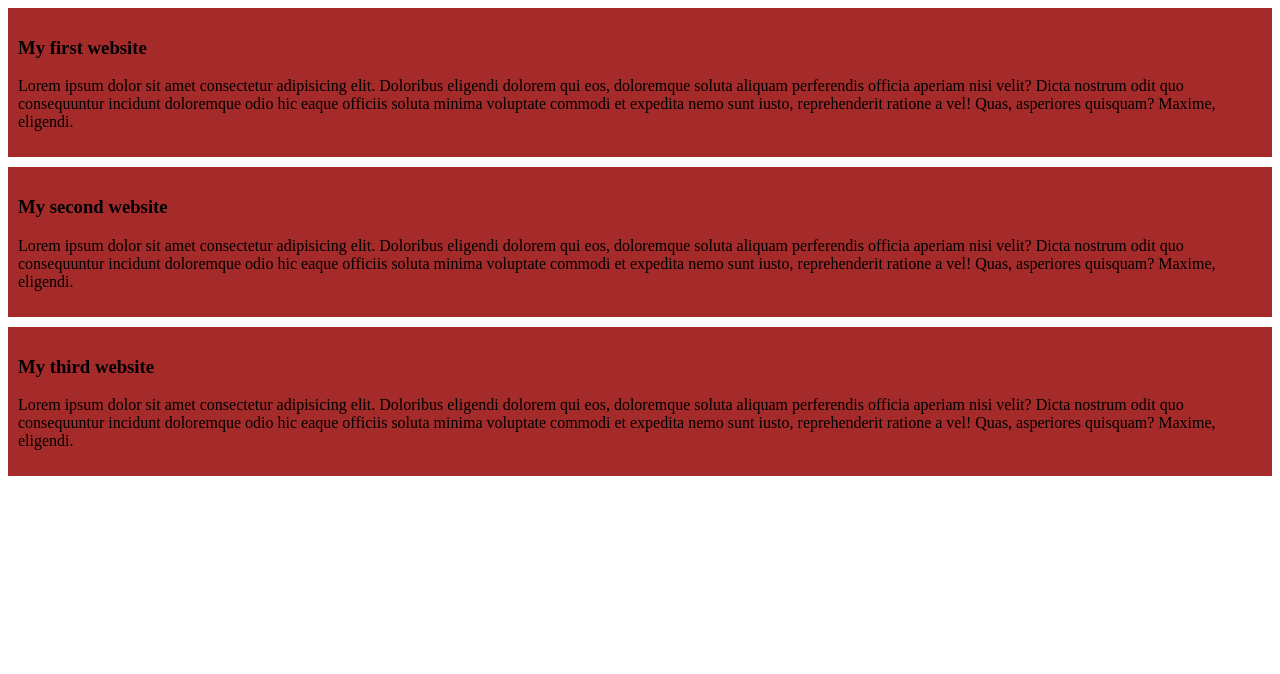
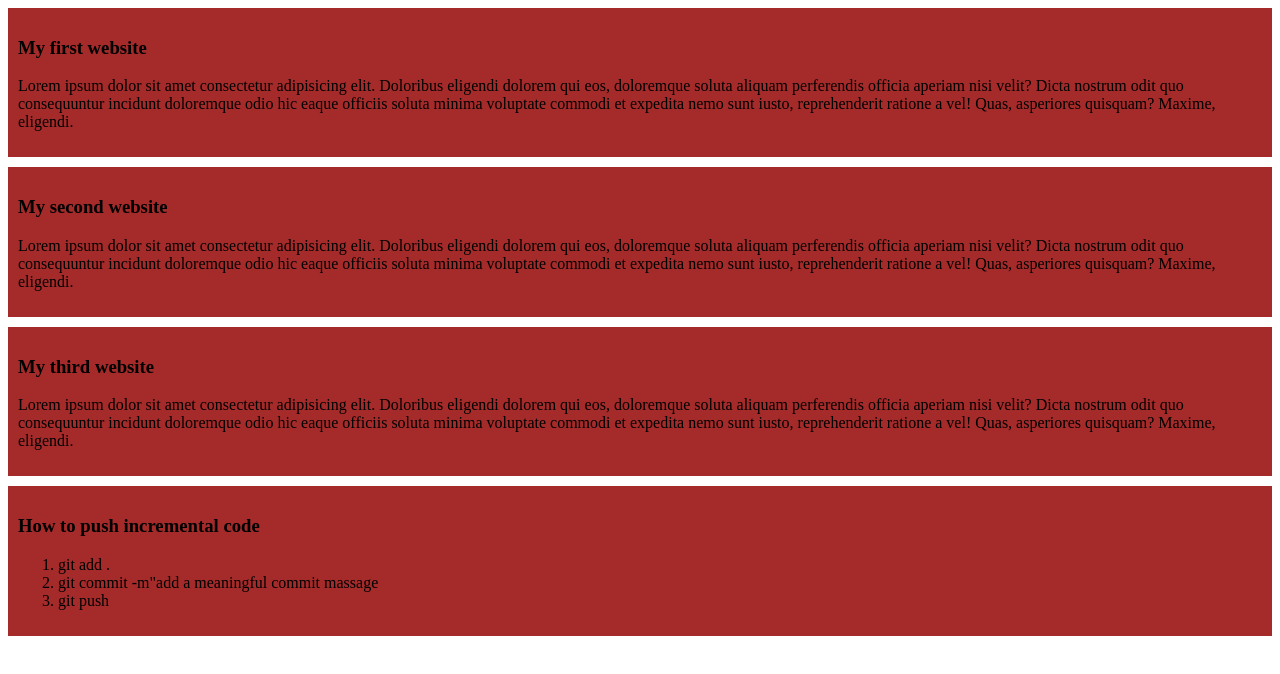
Before and after one commit to khadeza-568922/My-simple-website, a plain HTML site: page index.html in a window 1280 px wide. Drawn offline with Linux system fonts and the light colour scheme.

Commit message:
Adding incremental code pushing

```diff
--- a/index.html
+++ b/index.html
@@ -25,5 +25,18 @@
 
 
     </div>
+<div>
+    <h3>How to push incremental code</h3>
+    <ol>
+        <li>git add .</li>
+        <li>git commit -m"add a meaningful commit massage</li>
+        <li>git push</li>
+    </ol>
+</div>
+
+
+
+
+
 </body>
 </html>
```
